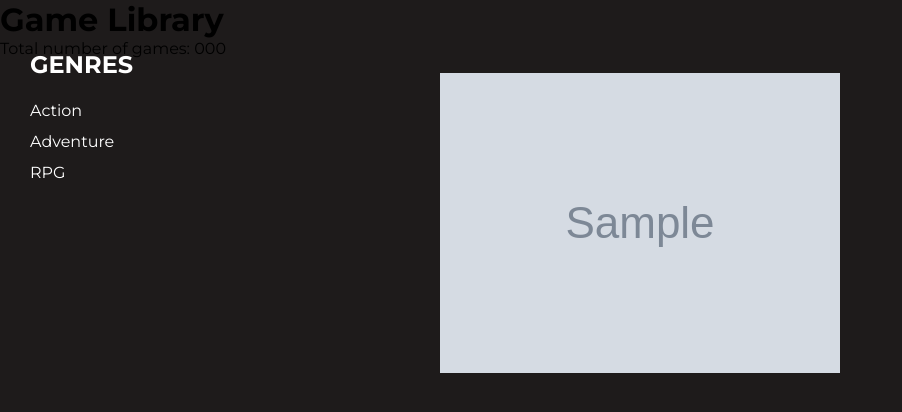
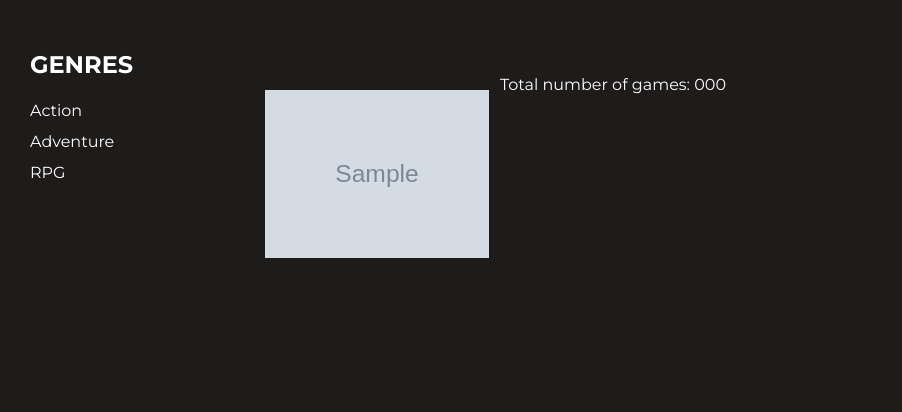
Before and after one commit to lukitalemon/Web-based-Game-library, a Flask app: template games/templates/browse.html in a window 1280 px wide. Shown: the part 85-497 px from the top of the page, without its empty margins (0-902 px from the left). Run offline with Flask 3, Linux system fonts and the light colour scheme; the template is opened without the code that fills it: most values are stand-ins (such as "Sample title", 1, 10 or a date in 2020); grey boxes marked "Sample" are stand-in pictures; some libraries are stand-ins or nearby versions.

Commit message:
little fix

```diff
--- a/games/static/css/main.css
+++ b/games/static/css/main.css
@@ -264,7 +264,7 @@ ul li {
   grid-template-columns: repeat(4, 1fr); /* Create 4 columns */
   gap: 10px 5px; /* Gap between rows and columns */
   margin-left: 250px; /* Leave space for the sidebar */
-  margin-top: 50px;
+  margin-top: 75px;
   padding-top: 0;
 }
 
@@ -281,6 +281,11 @@ ul li {
   transition: transform 0.2s ease-in-out; /* Smooth hover effect */
 }
 
+.game-count {
+  position: fixed;
+  margin-left: 500px ;
+  color: white;
+}
 /* Add space under each image */
 .game-card img {
   margin-bottom: 10px; /* Adjust the space as needed */
--- a/games/templates/browse.html
+++ b/games/templates/browse.html
@@ -17,9 +17,8 @@
     </ul>
   </aside>
   <main class="browse-main-content">
-    <h1>Game Library</h1>
-    <p>Total number of games: {{ number_of_games }}</p>
-    <div class="games-list">
+    <p class = "game-count">Total number of games: {{ number_of_games }}</p>
+    <div class="games-grid">
       {% for game in games %}
       <div class="game-card">
           <img src="{{ game.image_url }}" alt="{{ game.title }}">
```
